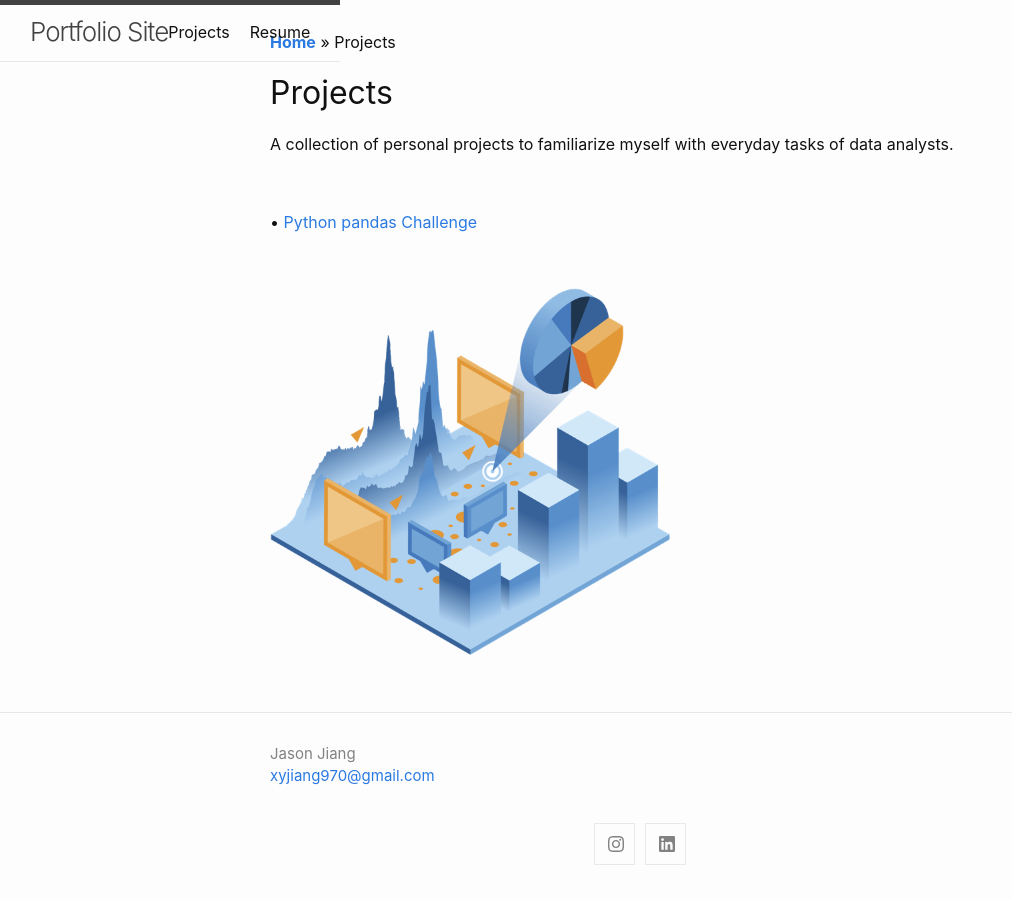
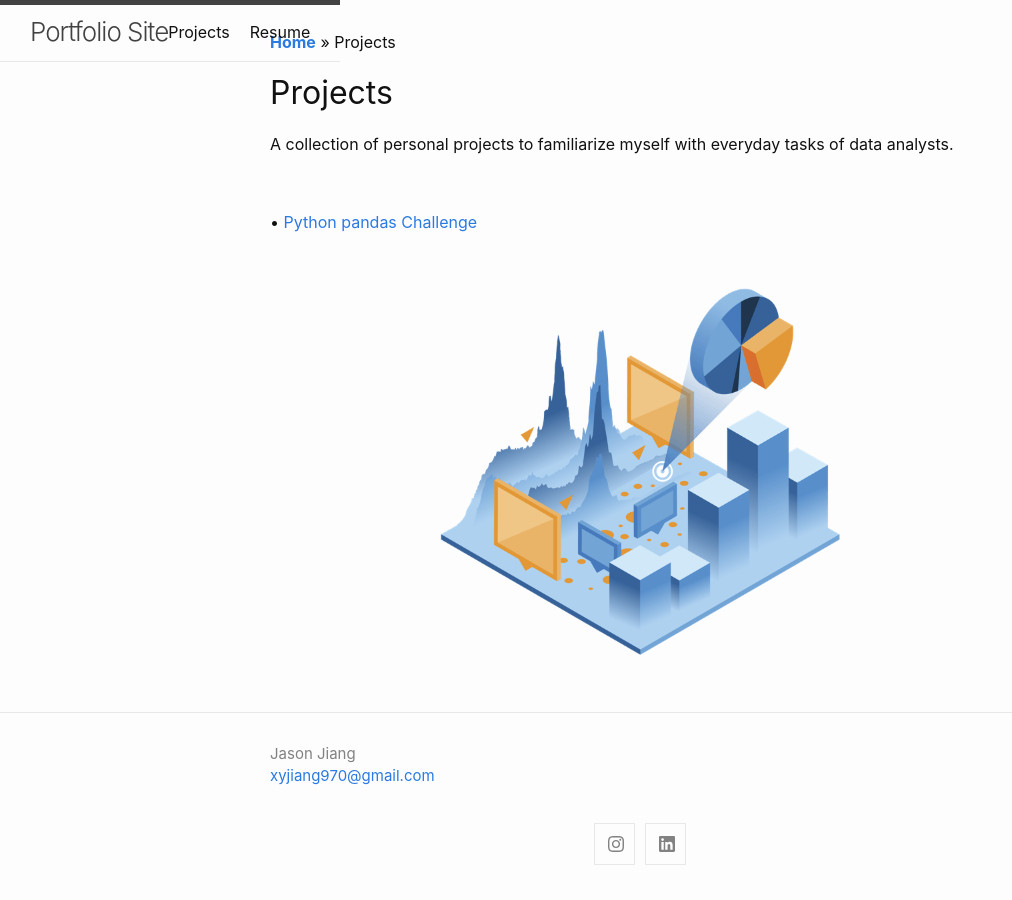
Before and after one commit to xyjiang970/xyjiang970.github.io, a Jekyll site: the page built from projects/projects_home.md, in a window 1280 px wide. Shown: the whole page, without its empty margins (0-1012 px from the left). Built offline with Jekyll 4.4.1, drawn with Linux system fonts in a browser that asks for light colours.

Commit message:
Update _base.scss

```diff
--- a/_sass/minima/_base.scss
+++ b/_sass/minima/_base.scss
@@ -64,9 +64,11 @@ main {
  * Images
  */
 img {
+  display: block;
   max-width: 100%;
 //   vertical-align: middle;
-  align: center;
+  margin-left: auto;
+  margin-right: auto;
 }
 
 
```
